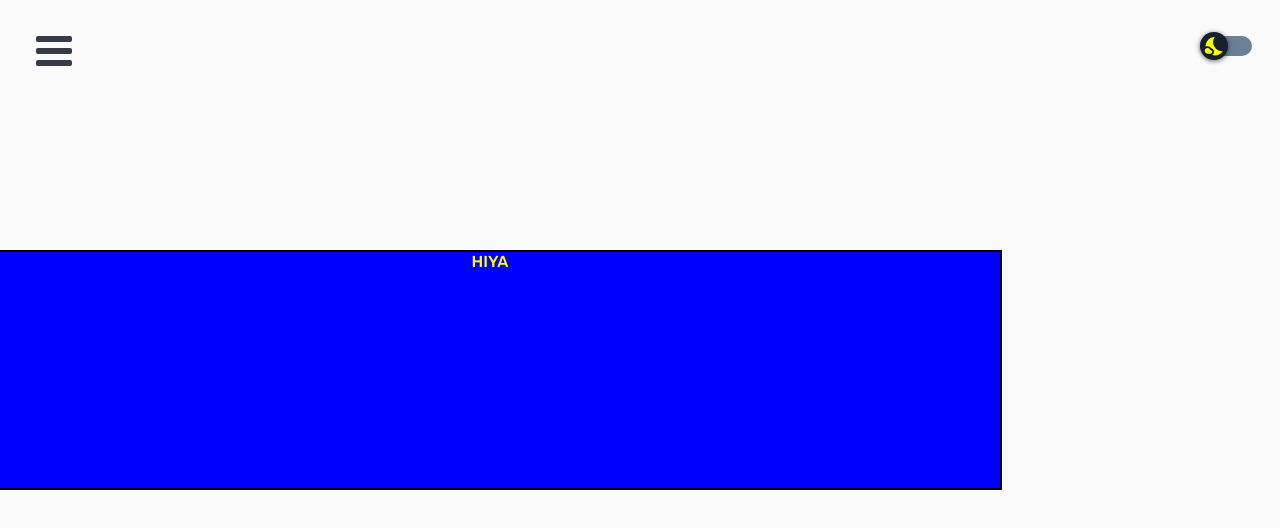
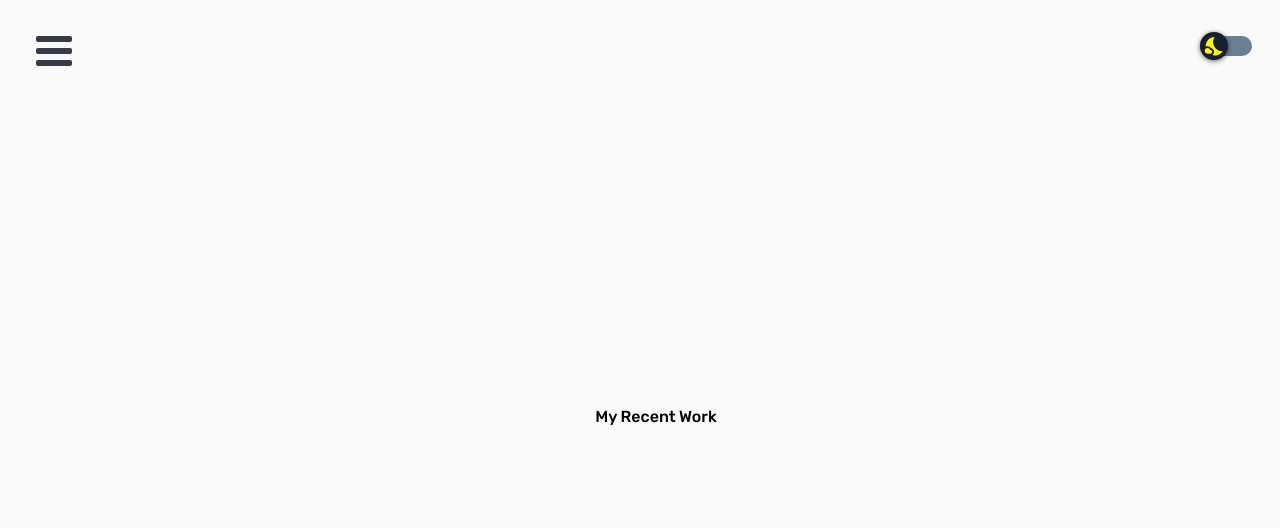
Before and after one commit to timoshishi/portfolio, a React (Create React App) app: page /projects in a window 1280 px wide. Shown: the top 528 px of the page. Built offline with nearby package versions, Linux system fonts and the light colour scheme.

Commit message:
Global Theming

```diff
--- a/src/components/AboutText.js
+++ b/src/components/AboutText.js
@@ -15,7 +15,7 @@ const AboutPara = styled.div`
 const Header = styled.p`
   font-weight: 500;
   font-family: ${({ theme }) => `${theme.fontPrimary}, ${theme.fontFallback}`};
-  color: ${({ theme }) => theme.contrast};
+  color: #fafafa;
   font-size: 1.5rem;
   @media ${device.laptop} {
     font-size: 2.5rem;
@@ -26,7 +26,7 @@ const AboutText = styled.p`
   font-family: ${({ theme }) =>
     `${theme.fontSecondary}, ${theme.fontFallback}`};
   margin-top: 1rem;
-  color: ${({ theme }) => theme.contrast};
+  color: #fafafa;
   font-size: 1rem;
   margin-bottom: 1rem;
   @media ${device.laptop} {
--- a/src/components/Card.js
+++ b/src/components/Card.js
@@ -9,19 +9,20 @@ const CardWrap = styled.div`
   width: 100%;
   display: flex;
   flex-direction: column;
+  padding: 0.5rem;
   @media ${device.laptop} {
     width: 30%;
   }
 `;
 const HeaderLogoWrapper = styled.div`
   margin-top: 2rem;
-  @media ${device.tablet} {
+  @media ${device.laptop} {
     margin-top: 4rem;
   }
 `;
 const HeaderLogo = styled.img`
   max-height: 3rem;
-  @media ${device.tablet} {
+  @media ${device.laptop} {
     min-height: 4rem;
     max-height: 4rem;
   }
@@ -33,7 +34,7 @@ const HeaderLabel = styled.p`
   margin-bottom: 1.5rem;
   color: ${({ theme }) => theme.color};
   font-weight: 100;
-  @media ${device.tablet} {
+  @media ${device.laptop} {
     font-size: 2rem;
     margin-bottom: 1.5rem;
   }
@@ -49,7 +50,7 @@ const DescriptionWrapper = styled.div`
   align-self: center;
   margin-top: 1.5rem;
   margin-bottom: 2rem;
-  @media ${device.tablet} {
+  @media ${device.laptop} {
     width: 60%;
   }
 `;
@@ -58,7 +59,7 @@ const DescriptionText = styled.p`
     `${theme.fontSecondary}, ${theme.fontFallback}`};
   color: black;
   font-size: 1.3rem;
-  @media ${device.tablet} {
+  @media ${device.laptop} {
     font-size: 1.5rem;
   }
 `;
--- a/src/components/GlobalStyles.js
+++ b/src/components/GlobalStyles.js
@@ -2,10 +2,10 @@ import { createGlobalStyle } from 'styled-components';
 const GlobalStyles = createGlobalStyle`
 
 body {
-  font-family: 'Open Sans', sans-serif;
-  font-family: 'Playfair Display', serif;
+  /* font-family: 'Open Sans', sans-serif;
+  font-family: 'Playfair Display', serif; */
   background: ${({ theme }) => theme.body};
-  color: ${({ theme }) => theme.text};
+  /* color: ${({ theme }) => theme.contrast}; */
   transition: all 0.50s linear;
   overflow-x: hidden;
   }
--- a/src/components/Hero.js
+++ b/src/components/Hero.js
@@ -74,7 +74,10 @@ const Hero = ({ isDarkTheme, theme }) => {
         </AvatarBox>
         <CompContainer>
           <CompWrapper>
-            <Computer path={theme.text} background={theme.contrast} />
+            <Computer
+              path={theme.contrast}
+              background={theme.contrastSecondary}
+            />
           </CompWrapper>
         </CompContainer>
       </ImageContainer>
--- a/src/components/TechBox.js
+++ b/src/components/TechBox.js
@@ -32,12 +32,14 @@ const CardContainer = styled.div`
 `;
 
 const CardDivider = styled.div`
-  height: 80%;
-  width: 0px;
-  display: none;
-  @media ${device.tablet} {
-    display: block;
-    border: 0.2px solid #d0d0d0;
+  height: 0%;
+  width: 80%;
+  border: 0.2px solid #d0d0d0;
+  margin-top: 1.5rem;
+  @media ${device.laptop} {
+    margin-top: 0rem;
+    height: 80%;
+    width: 0px;
   }
 `;
 
--- a/src/styles/themes.js
+++ b/src/styles/themes.js
@@ -1,20 +1,21 @@
 const lightTheme = {
   body: '#FAFAFA',
-  color: '#363537',
   background: '#f7ef6a',
-  contrast: '#FAFAFA',
+  contrast: '#7510F7',
+  contrastSecondary: '#FAFAFA',
   text: '#7510F7',
   fontPrimary: 'Rubik',
   fontSecondary: 'Open Sans',
   fontFallback: 'sans-serif',
+  color: '#363537',
 };
 const darkTheme = {
+  color: '#FAFAFA',
   body: '#15202b',
-  color: '#FAFAFA',
   toggleBorder: '#6B8096',
-  contrast: '#15202b',
+  contrastSecondary: '#15202b',
+  contrast: '#FAFAFA',
   background: '#FAFAFA',
-  text: '#FAFAFA',
   fontPrimary: 'Rubik',
   fontSecondary: 'Open Sans',
   fontFallback: 'sans-serif',
--- a/src/views/Home.js
+++ b/src/views/Home.js
@@ -5,6 +5,7 @@ import '../styles/burgerStyles.css';
 import useDarkMode from '../hooks/useDarkMode';
 import Hero from '../components/Hero';
 import About from './About';
+import Projects from './Projects';
 const Wrapper = styled.div`
   position: relative;
   margin: 1rem;
@@ -19,6 +20,7 @@ const Home = (props) => {
     <Wrapper>
       <Hero isDarkTheme={isDarkTheme} theme={themeContext} />
       <About theme={themeContext} />
+      <Projects theme={themeContext} />
     </Wrapper>
   );
 };
--- a/src/views/Projects.js
+++ b/src/views/Projects.js
@@ -1,7 +1,6 @@
 import React from 'react';
 import styled from 'styled-components';
-// import PropTypes from 'prop-types';
-import ProjectCube from '../components/ProjectCube';
+import PropTypes from 'prop-types';
 const Wrapper = styled.div`
   display: flex;
   flex-direction: column;
@@ -11,14 +10,10 @@ const Wrapper = styled.div`
   height: 100vh;
   width: 100vw;
 `;
-const Projects = (props) => {
-  return (
-    <Wrapper>
-      <ProjectCube />
-    </Wrapper>
-  );
+const Projects = ({ theme }) => {
+  return <Wrapper>My Recent Work</Wrapper>;
 };
 
-// Projects.propTypes = {};
+Projects.propTypes = { theme: PropTypes.object.isRequired };
 
 export default Projects;
```
